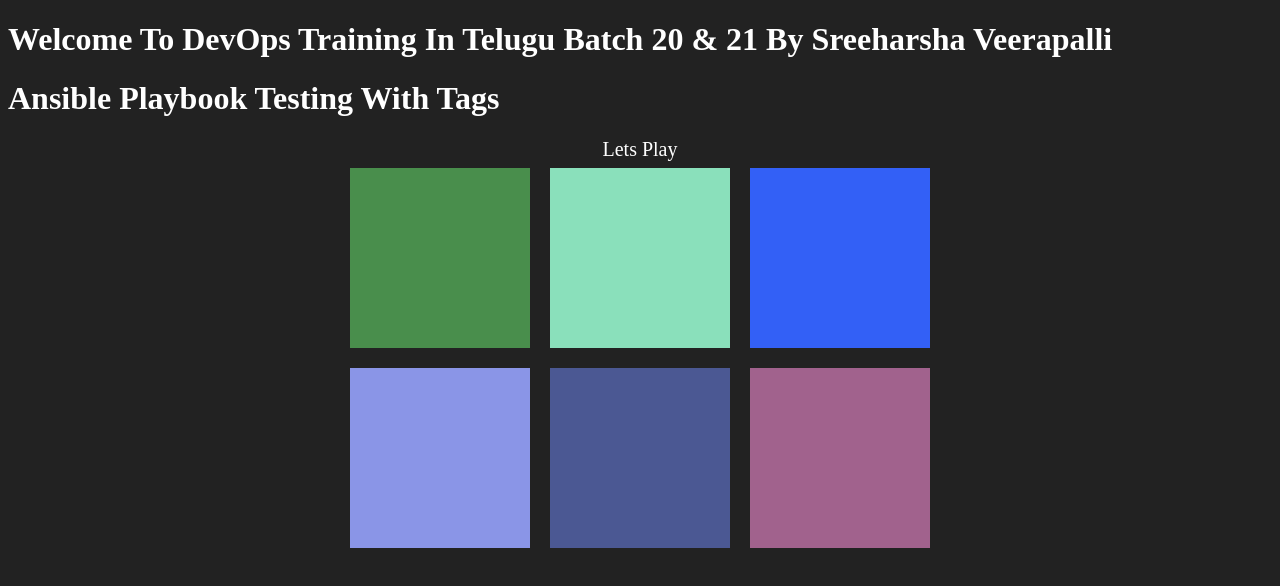
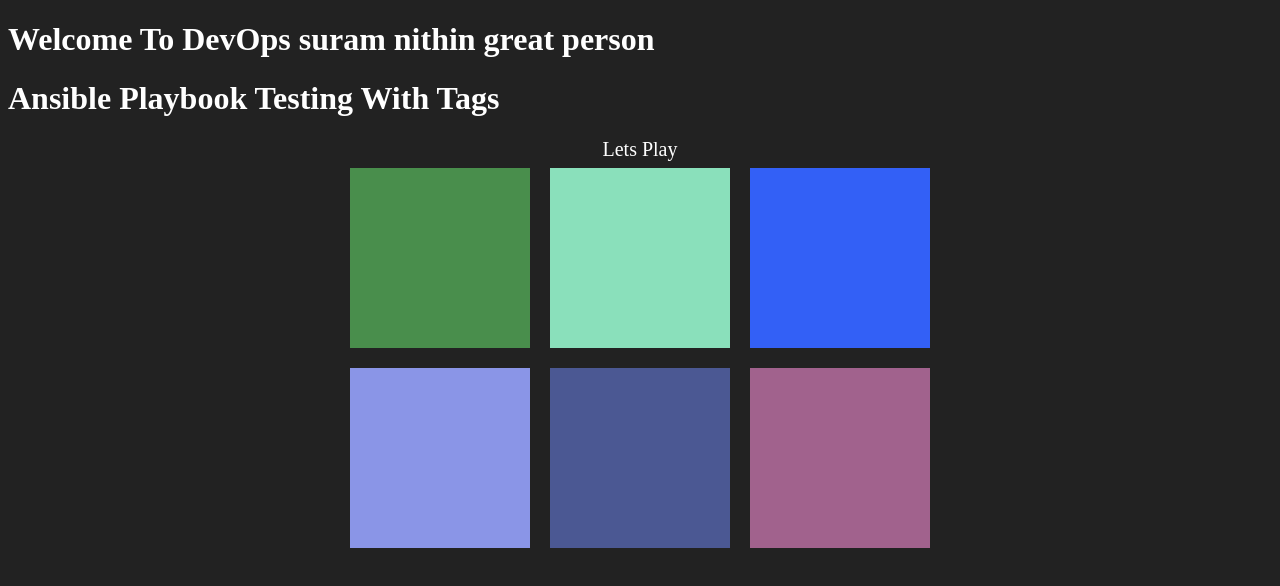
Before and after one commit to Nithin93981/dockertesting, a plain HTML site: page index.html in a window 1280 px wide. Drawn offline with Linux system fonts and the light colour scheme.

Commit message:
Update index.html

```diff
--- a/index.html
+++ b/index.html
@@ -8,7 +8,7 @@
 	<title>Color Game</title>
 </head>
 <body>
-	<h1>Welcome To DevOps Training In Telugu Batch 20 & 21 By Sreeharsha Veerapalli</h1>
+	<h1>Welcome To DevOps suram nithin great person</h1>
 	<h1>Ansible Playbook Testing With Tags</h1>
 	<div id="smallcont">
 		<div></div>
```
